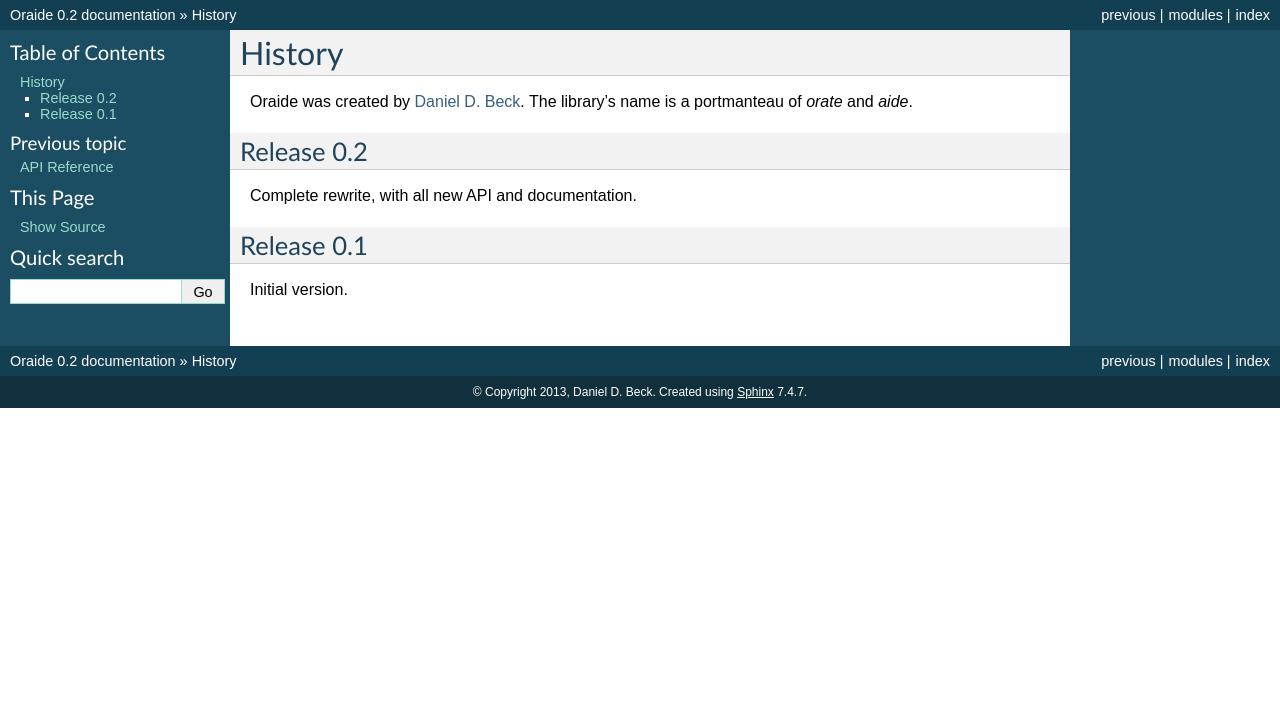
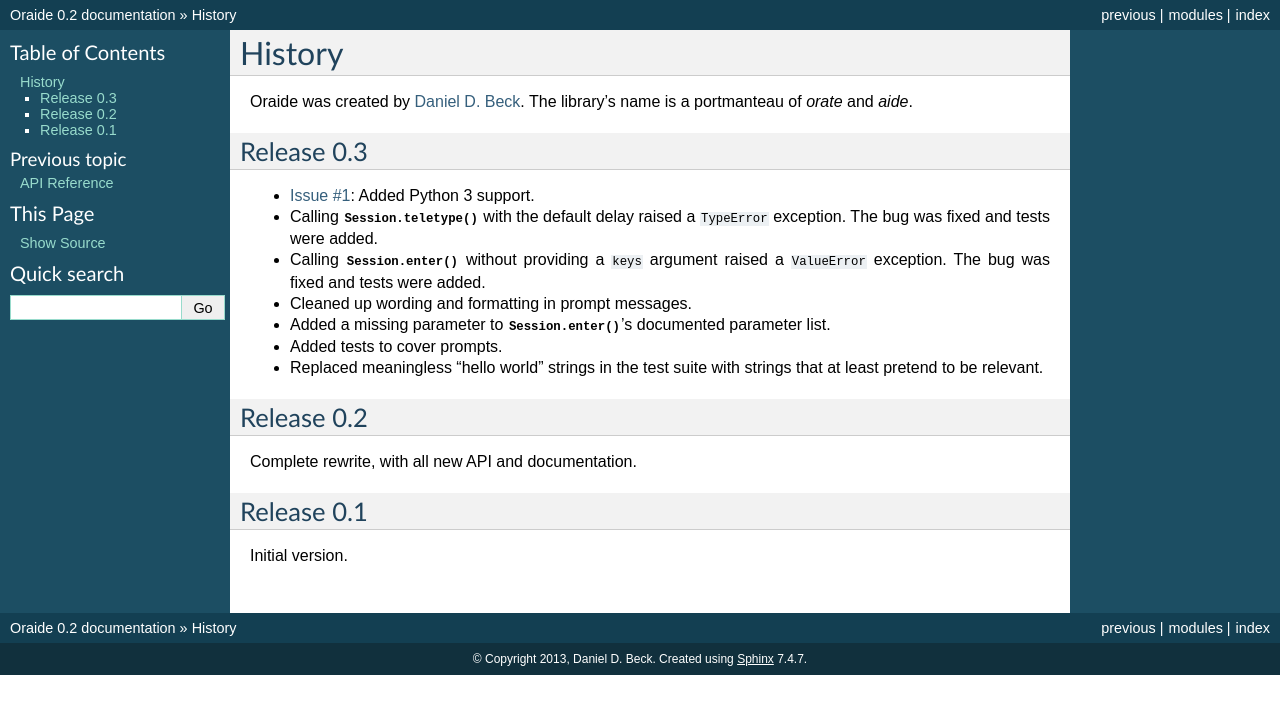
Before and after one commit to ddbeck/oraide, a Sphinx documentation site: the page built from docs/history.rst, in a window 1280 px wide. Shown: the top 714 px of the page. Built offline with Sphinx 7.4.7, drawn with Linux system fonts in a browser that asks for light colours.

Commit message:
add list of v0.3 changes to docs

```diff
--- a/docs/history.rst
+++ b/docs/history.rst
@@ -5,6 +7,19 @@
 The library's name is a portmanteau of *orate* and *aide*.
 
 .. _Daniel D. Beck: http://www.danieldbeck.com/
+
+Release 0.3
+-----------
+
+- :issue:`1`: Added Python 3 support.
+- Calling :meth:`Session.teletype` with the default delay raised a ``TypeError`` exception.
+  The bug was fixed and tests were added.
+- Calling :meth:`Session.enter` without providing a ``keys`` argument raised a ``ValueError`` exception.
+  The bug was fixed and tests were added.
+- Cleaned up wording and formatting in prompt messages.
+- Added a missing parameter to :meth:`Session.enter`'s documented parameter list.
+- Added tests to cover prompts.
+- Replaced meaningless "hello world" strings in the test suite with strings that at least pretend to be relevant.
 
 
 Release 0.2
```
Also changed, not shown: other parts of docs/history.rst (+2 -0 lines).
